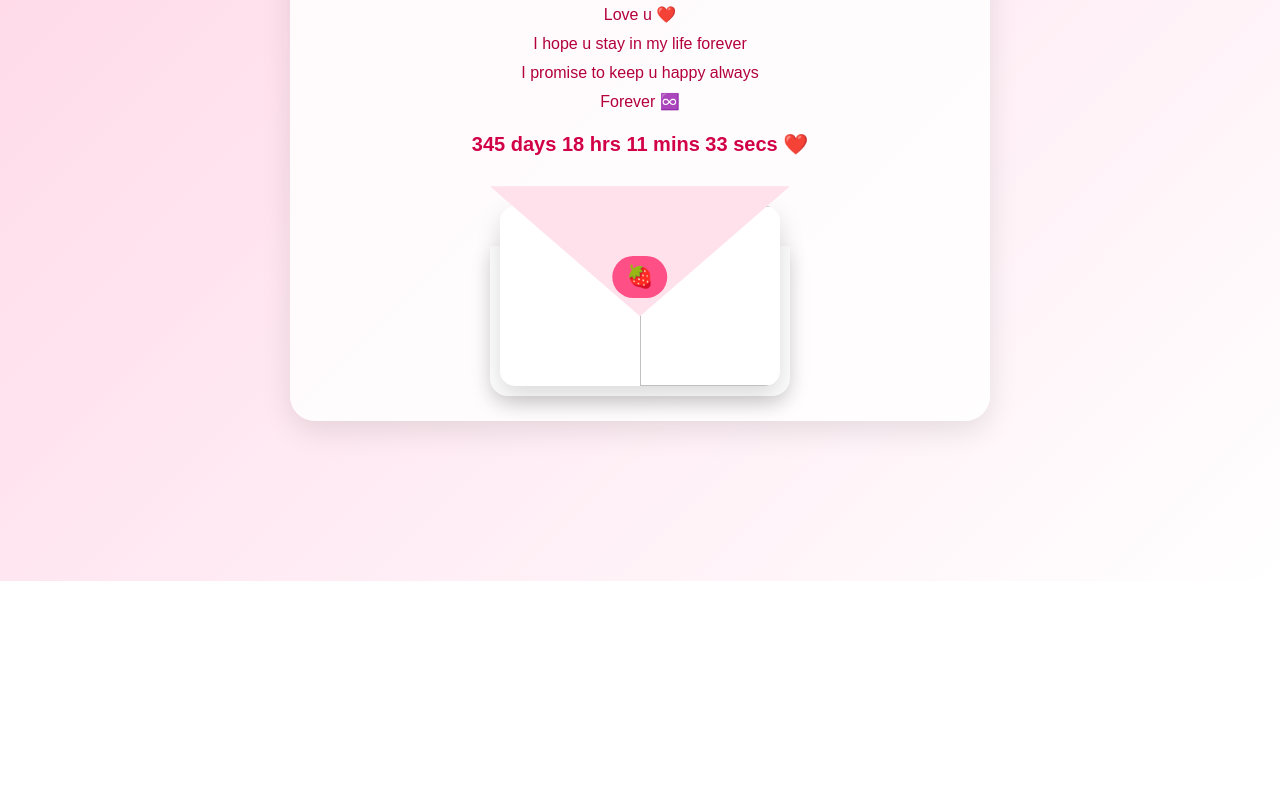
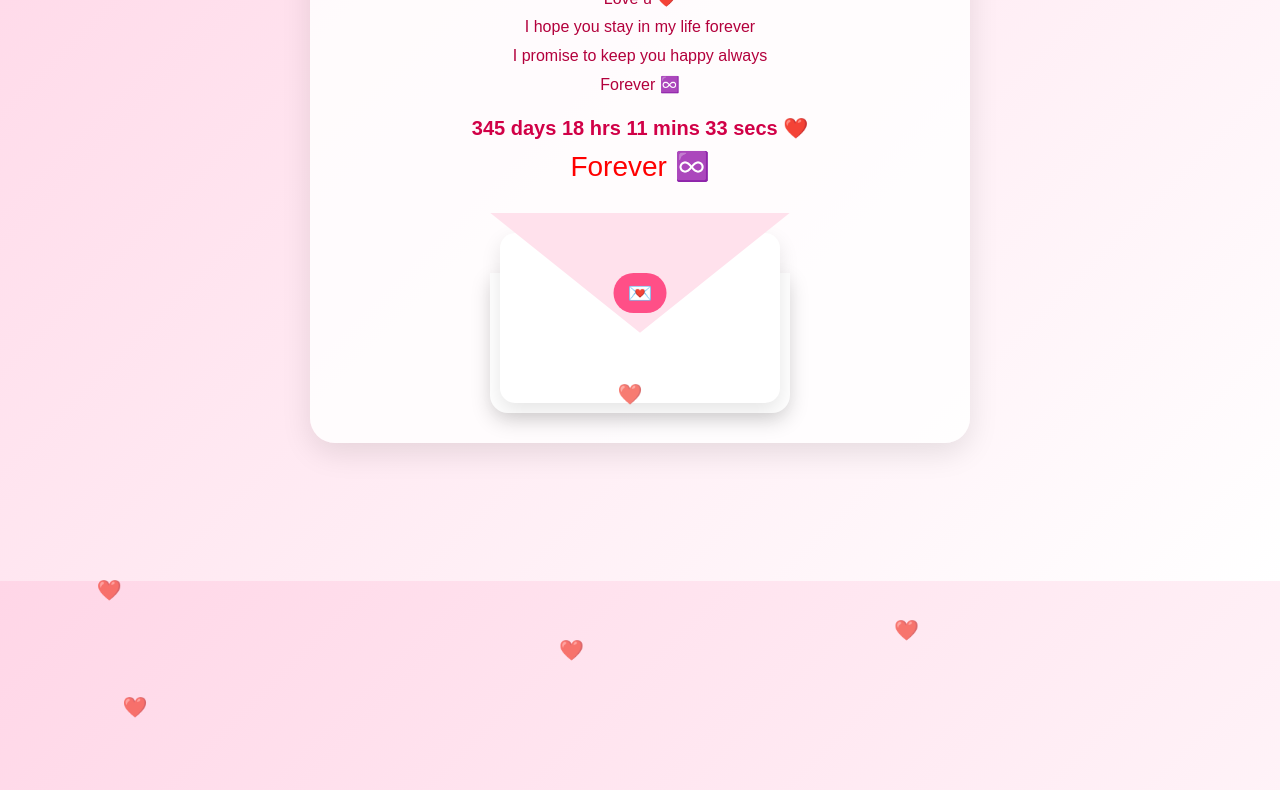
Before and after one commit to SUE-TOOLS/juju-gift, a plain HTML site: page index.html in a window 1280 px wide. Shown: the part 259-1049 px from the top of the page. Before the commit the page ends 840 px from the top, so only its background shows below. Drawn offline with Linux system fonts and the light colour scheme.

Commit message:
Update index.html

```diff
--- a/index.html
+++ b/index.html
@@ -8,12 +8,12 @@
 <style>
 body{
 margin:0;
-font-family:Arial,sans-serif;
 height:100vh;
 display:flex;
 justify-content:center;
 align-items:center;
 flex-direction:column;
+font-family:Arial;
 background:linear-gradient(135deg,#ffd6e7,#fff);
 overflow:hidden;
 padding:20px;
@@ -21,19 +21,18 @@ padding:20px;
 
 .container{
 text-align:center;
-padding:25px;
 background:rgba(255,255,255,0.85);
+padding:30px;
 border-radius:25px;
 box-shadow:0 10px 30px rgba(0,0,0,0.1);
+width:90%;
+max-width:600px;
 position:relative;
-z-index:1;
-width:90%;
-max-width:650px;
 }
 
 h1{
 color:#d10047;
-margin-bottom:15px;
+font-size:30px;
 }
 
 p{
@@ -48,22 +47,27 @@ color:#d10047;
 font-weight:bold;
 }
 
-/* Envelope */
+.forever{
+margin-top:10px;
+font-size:28px;
+color:red;
+}
+
+/* ENVELOPE */
 .envelope{
 margin:30px auto 0;
 width:300px;
-height:210px;
+height:200px;
 position:relative;
 cursor:pointer;
-z-index:5;
 }
 
 .base{
 position:absolute;
 bottom:0;
 width:100%;
-height:150px;
-background:#fff;
+height:140px;
+background:white;
 border-radius:0 0 18px 18px;
 box-shadow:0 8px 20px rgba(0,0,0,0.15);
 }
@@ -72,7 +76,7 @@ box-shadow:0 8px 20px rgba(0,0,0,0.15);
 position:absolute;
 top:0;
 width:100%;
-height:130px;
+height:120px;
 background:#ffe1ec;
 clip-path:polygon(0 0,100% 0,50% 100%);
 transform-origin:top;
@@ -82,58 +86,87 @@ z-index:5;
 
 .sticker{
 position:absolute;
-top:70px;
+top:60px;
 left:50%;
 transform:translateX(-50%);
 background:#ff4f87;
-color:#fff;
+color:white;
 padding:8px 14px;
 border-radius:50px;
-font-size:22px;
+font-size:20px;
 z-index:6;
 }
 
-/* Letter */
+/* LETTER */
 .letter{
 position:absolute;
 bottom:10px;
 left:10px;
 width:280px;
-height:180px;
-background:#fff;
+height:170px;
+background:white;
 border-radius:15px;
+box-shadow:0 8px 20px rgba(0,0,0,0.1);
 overflow:hidden;
-box-shadow:0 10px 25px rgba(0,0,0,0.15);
 transition:1s;
 }
 
-/* Slider */
-.slider{
-position:relative;
-width:100%;
-height:100%;
+/* MESSAGE */
+.message{
+position:absolute;
+top:50%;
+left:50%;
+transform:translate(-50%,-50%);
+font-size:18px;
+color:#d10047;
+font-weight:bold;
+opacity:0;
+transition:1s;
+text-align:center;
+width:90%;
 }
 
-.slider img{
+/* ROSE */
+.rose{
 position:absolute;
-width:100%;
-height:100%;
-object-fit:cover;
+top:70%;
+left:50%;
+transform:translate(-50%,20px);
+font-size:35px;
 opacity:0;
 transition:1s;
 }
 
-.slider img.active{
-opacity:1;
-}
-
-/* open animation */
+/* OPEN ANIMATION */
 .open .flap{
 transform:rotateX(180deg);
 }
 
 .open .letter{
 transform:translateY(-110px);
+}
+
+.open .message{
+opacity:1;
+transform:translate(-50%,-60%);
+}
+
+.open .rose{
+opacity:1;
+transform:translate(-50%,-10px) scale(1.3);
+}
+
+/* FLOATING HEARTS */
+.heart{
+position:absolute;
+font-size:20px;
+animation:float 8s linear infinite;
+opacity:0.7;
+}
+
+@keyframes float{
+0%{transform:translateY(100vh);}
+100%{transform:translateY(-10vh);}
 }
 
 </style>
@@ -143,33 +176,35 @@ transform:translateY(-110px);
 
 <div class="container">
 
-<h1>🍓 Together Forever 🍓</h1>
+<h1>💖 Forever Gift 💖</h1>
 
 <p>
 Love u ❤️<br>
-I hope u stay in my life forever<br>
-I promise to keep u happy always<br>
+I hope you stay in my life forever<br>
+I promise to keep you happy always<br>
 Forever ♾️
 </p>
 
 <div class="counter" id="counter"></div>
 
-<!-- Envelope -->
+<div class="forever">Forever ♾️</div>
+
+<!-- ENVELOPE -->
 <div class="envelope" onclick="openLetter()">
 
 <div class="flap"></div>
 <div class="base"></div>
-<div class="sticker">🍓</div>
+<div class="sticker">💌</div>
 
 <div class="letter">
-<div class="slider">
 
-<img src="./images/pic1.jpg" class="active">
-<img src="./images/pic2.jpg">
-<img src="./images/pic3.jpg">
-<img src="./images/pic4.jpg">
+<div class="message">
+I love you forever ❤️<br>
+You are my happiness 💖
+</div>
 
-</div>
+<div class="rose">🌹</div>
+
 </div>
 
 </div>
@@ -178,49 +213,45 @@ Forever ♾️
 
 <script>
 
-/* Counter */
+/* COUNTER */
 function updateCounter(){
 const start = new Date("2025-05-11T22:52:00");
 const now = new Date();
 
 const diff = now - start;
 
-const days = Math.floor(diff / (1000*60*60*24));
-const hours = Math.floor((diff / (1000*60*60)) % 24);
-const mins = Math.floor((diff / (1000*60)) % 60);
-const secs = Math.floor((diff / 1000) % 60);
+const days = Math.floor(diff/(1000*60*60*24));
+const hours = Math.floor((diff/(1000*60*60))%24);
+const mins = Math.floor((diff/(1000*60))%60);
+const secs = Math.floor((diff/1000)%60);
 
 document.getElementById("counter").innerHTML =
-days + " days " + hours + " hrs " + mins + " mins " + secs + " secs ❤️";
+days+" days "+hours+" hrs "+mins+" mins "+secs+" secs ❤️";
 }
 
 updateCounter();
 setInterval(updateCounter,1000);
 
-/* Envelope */
-let opened=false;
-
+/* OPEN ENVELOPE */
 function openLetter(){
 document.querySelector(".envelope").classList.toggle("open");
-
-if(!opened){
-startSlider();
-opened=true;
-}
 }
 
-/* Slider */
-let index=0;
+/* FLOATING HEARTS */
+function createHeart(){
+const heart=document.createElement("div");
+heart.classList.add("heart");
+heart.innerHTML="❤️";
 
-function startSlider(){
-const imgs=document.querySelectorAll(".slider img");
+heart.style.left=Math.random()*100+"vw";
+heart.style.animationDuration=(5+Math.random()*5)+"s";
 
-setInterval(()=>{
-imgs[index].classList.remove("active");
-index=(index+1)%imgs.length;
-imgs[index].classList.add("active");
-},2000);
+document.body.appendChild(heart);
+
+setTimeout(()=>heart.remove(),10000);
 }
+
+setInterval(createHeart,700);
 
 </script>
 
```
